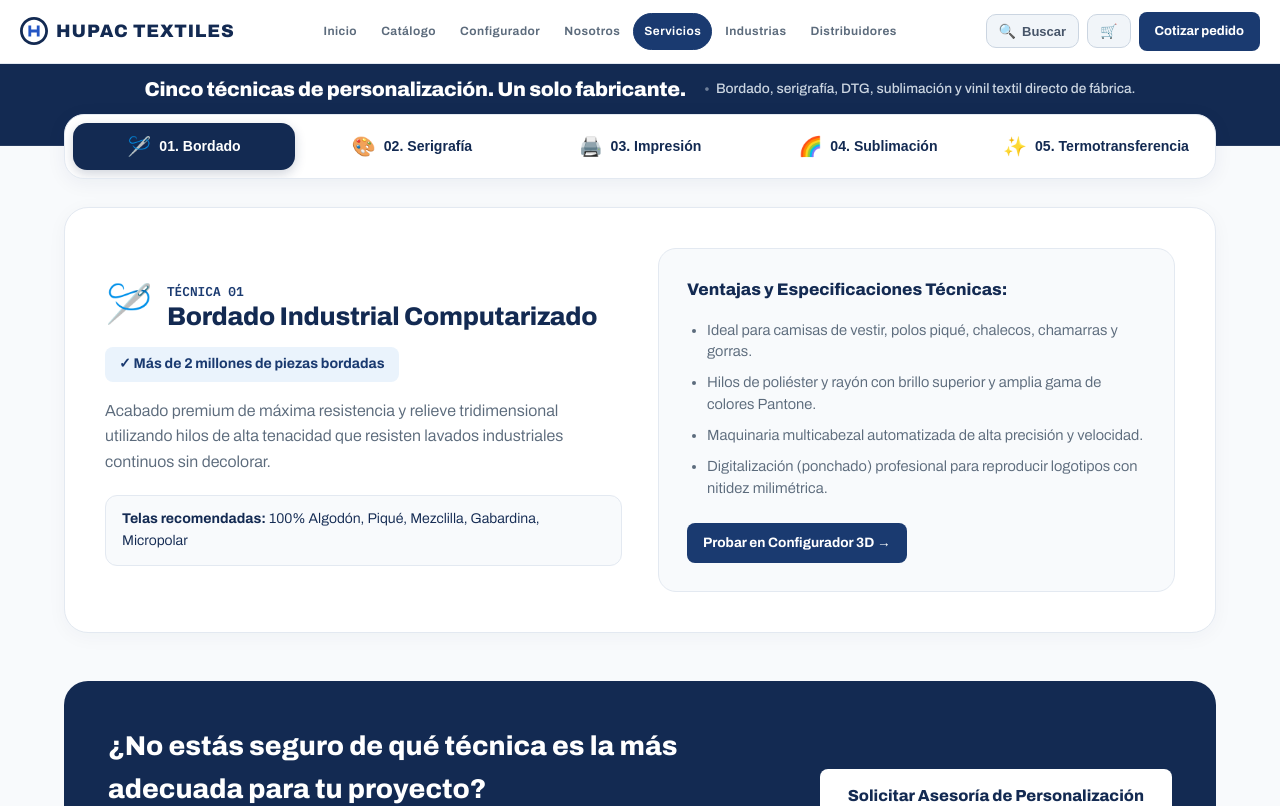
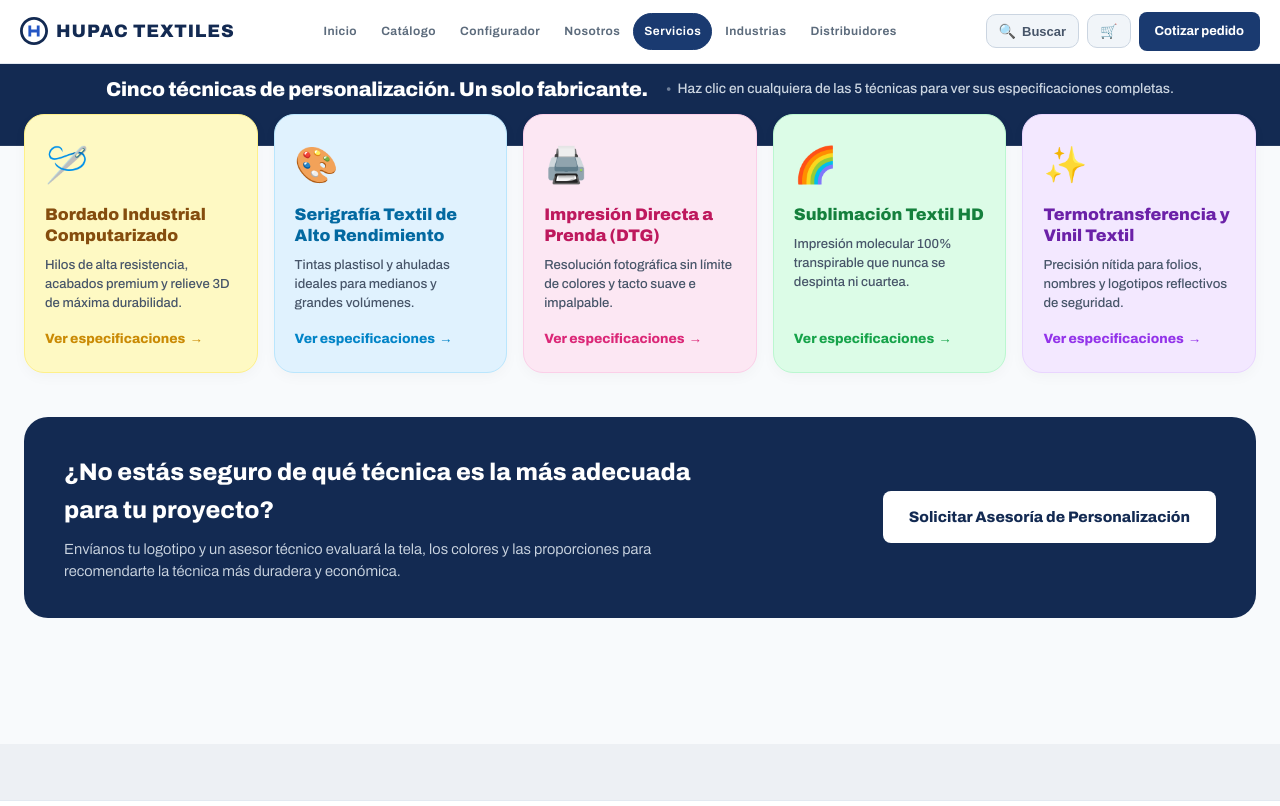
Before and after one commit to danieltrejomx/hupac-textiles-web, a Next.js app: page /servicios in a window 1280 px wide. Shown: the top 806 px of the page. Built offline with nearby package versions, Linux system fonts and the light colour scheme.

Commit message:
feat(servicios): crear tarjetas pastel en una sola linea y modal emergente de especificaciones al dar clic

```diff
--- a/app/servicios/page.tsx
+++ b/app/servicios/page.tsx
@@ -6,13 +6,14 @@ import Footer from '@/components/Footer';
 import TypewriterTitle from '@/components/TypewriterTitle';
 
 export default function ServiciosPage() {
-  const [selectedTecId, setSelectedTecId] = useState<string>('bordado');
+  const [modalServicio, setModalServicio] = useState<any | null>(null);
 
   const serviciosDetalle = [
     {
       id: 'bordado',
       titulo: 'Bordado Industrial Computarizado',
       icono: '🪡',
+      resumen: 'Hilos de alta resistencia, acabados premium y relieve 3D de máxima durabilidad.',
       destacado: 'Más de 2 millones de piezas bordadas',
       desc: 'Acabado premium de máxima resistencia y relieve tridimensional utilizando hilos de alta tenacidad que resisten lavados industriales continuos sin decolorar.',
       caracteristicas: [
@@ -21,12 +22,17 @@ export default function ServiciosPage() {
         'Maquinaria multicabezal automatizada de alta precisión y velocidad.',
         'Digitalización (ponchado) profesional para reproducir logotipos con nitidez milimétrica.'
       ],
-      telas: '100% Algodón, Piqué, Mezclilla, Gabardina, Micropolar'
+      telas: '100% Algodón, Piqué, Mezclilla, Gabardina, Micropolar',
+      bg: '#fef9c3',
+      border: '#fef08a',
+      color: '#854d0e',
+      link: '#ca8a04'
     },
     {
       id: 'serigrafia',
       titulo: 'Serigrafía Textil de Alto Rendimiento',
       icono: '🎨',
+      resumen: 'Tintas plastisol y ahuladas ideales para medianos y grandes volúmenes.',
       destacado: 'La técnica más eficiente para medianos y grandes volúmenes',
       desc: 'Impresión con tintas plastisol, ahuladas y base agua que ofrecen colores intensos, gran durabilidad y excelente relación costo-beneficio para eventos masivos o dotaciones de personal.',
       caracteristicas: [
@@ -35,12 +41,17 @@ export default function ServiciosPage() {
         'Efectos especiales: tacto cero (discharge), inflables (puff) y reflejantes.',
         'Curado térmico controlado que garantiza fijación permanente al tejido.'
       ],
-      telas: '100% Algodón, Algodón/Poliéster, Jersey'
+      telas: '100% Algodón, Algodón/Poliéster, Jersey',
+      bg: '#e0f2fe',
+      border: '#bae6fd',
+      color: '#0369a1',
+      link: '#0284c7'
     },
     {
       id: 'dtg',
       titulo: 'Impresión Directa a Prenda (DTG)',
       icono: '🖨️',
+      resumen: 'Resolución fotográfica sin límite de colores y tacto suave e impalpable.',
       destacado: 'Resolución fotográfica sin límite de colores',
       desc: 'Tecnología digital de inyección de tinta textil que penetra la fibra sin dejar plastas gruesas, permitiendo degradados finos, sombras complejas e ilustraciones hiperrealistas.',
       caracteristicas: [
@@ -49,12 +60,17 @@ export default function ServiciosPage() {
         'Sin costos de revelado de marcos ni matrices.',
         'Tinta pigmentada con base agua de secado reactivo.'
       ],
-      telas: '100% Algodón Peinado y Tejidos Lisos'
+      telas: '100% Algodón Peinado y Tejidos Lisos',
+      bg: '#fce7f3',
+      border: '#fbcfe8',
+      color: '#be185d',
+      link: '#db2777'
     },
     {
       id: 'sublimacion',
       titulo: 'Sublimación Textil HD',
       icono: '🌈',
+      resumen: 'Impresión molecular 100% transpirable que nunca se despinta ni cuartea.',
       destacado: 'Impresión molecular 100% transpirable',
       desc: 'El calor y la presión transforman la tinta en gas penetrando la molécula de poliéster, logrando estampados continuos (full print) que nunca se cuartean ni pierden intensidad.',
       caracteristicas: [
@@ -63,12 +79,17 @@ export default function ServiciosPage() {
         'Colores vivos y brillantes que duran toda la vida útil de la prenda.',
         'Excelente para uniformes deportivos, playeras técnicas y cordones.'
       ],
-      telas: '100% Poliéster, Dry-Fit, Microfibra, Lycra'
+      telas: '100% Poliéster, Dry-Fit, Microfibra, Lycra',
+      bg: '#dcfce7',
+      border: '#bbf7d0',
+      color: '#15803d',
+      link: '#16a34a'
     },
     {
       id: 'transfer',
-      titulo: 'Termotransferencia y Vinil Textil (DTF)',
+      titulo: 'Termotransferencia y Vinil Textil',
       icono: '✨',
+      resumen: 'Precisión nítida para folios, nombres y logotipos reflectivos de seguridad.',
       destacado: 'Precisión nítida para números, nombres y logotipos reflectivos',
       desc: 'Aplicación térmica de películas de poliuretano y tecnología DTF de alta fidelidad, ideal para numeraciones deportivas, personalización individual y detalles de alta reflectividad de seguridad.',
       caracteristicas: [
@@ -77,12 +98,13 @@ export default function ServiciosPage() {
         'Excelente definición en líneas finas y textos pequeños.',
         'Ideal para personalización individual con nombres de empleados.'
       ],
-      telas: 'Algodón, Poliéster, Nylon, Mezclas y Ropa de Trabajo'
+      telas: 'Algodón, Poliéster, Nylon, Mezclas y Ropa de Trabajo',
+      bg: '#f3e8ff',
+      border: '#e9d5ff',
+      color: '#6b21a8',
+      link: '#9333ea'
     }
   ];
-
-  const srvActivo = serviciosDetalle.find(s => s.id === selectedTecId) || serviciosDetalle[0];
-  const idxActivo = serviciosDetalle.findIndex(s => s.id === srvActivo.id);
 
   return (
     <>
@@ -125,148 +147,80 @@ export default function ServiciosPage() {
               alignItems: 'center',
               gap: '6px'
             }}>
-              <span style={{ opacity: 0.5, fontSize: '0.9rem' }}>•</span> Bordado, serigrafía, DTG, sublimación y vinil textil directo de fábrica.
+              <span style={{ opacity: 0.5, fontSize: '0.9rem' }}>•</span> Haz clic en cualquiera de las 5 técnicas para ver sus especificaciones completas.
             </span>
           </div>
         </section>
 
-        {/* Lista Detallada de Servicios en Una Sola Línea de Pestañas */}
-        <div style={{ maxWidth: '1200px', margin: '-32px auto 0 auto', padding: '0 24px' }}>
+        {/* GRID DE LAS 5 TÉCNICAS EN TARJETAS COLORIDAS (EN UNA SOLA LÍNEA) */}
+        <div style={{ maxWidth: '1280px', margin: '-32px auto 0 auto', padding: '0 24px' }}>
 
-          {/* BARRA DE LAS 5 TÉCNICAS EN UNA SOLA LÍNEA */}
           <div style={{
-            backgroundColor: '#ffffff',
+            display: 'grid',
+            gridTemplateColumns: 'repeat(auto-fit, minmax(220px, 1fr))',
+            gap: '16px',
+            marginBottom: '36px'
+          }}>
+            {serviciosDetalle.map((srv, idx) => (
+              <div
+                key={srv.id}
+                onClick={() => setModalServicio(srv)}
+                style={{
+                  backgroundColor: srv.bg,
+                  border: `1.5px solid ${srv.border}`,
                   borderRadius: '20px',
-            padding: '8px',
-            boxShadow: '0 4px 20px rgba(19, 42, 82, 0.06)',
-            border: '1px solid var(--linea)',
-            marginBottom: '28px',
-            display: 'flex',
-            gap: '6px',
-            overflowX: 'auto'
-          }}>
-            {serviciosDetalle.map((srv, idx) => {
-              const isActive = selectedTecId === srv.id;
-              return (
-                <button
-                  key={srv.id}
-                  type="button"
-                  onClick={() => setSelectedTecId(srv.id)}
-                  style={{
-                    flex: 1,
-                    minWidth: '170px',
-                    padding: '12px 14px',
-                    borderRadius: '14px',
-                    border: 'none',
-                    backgroundColor: isActive ? 'var(--marino)' : 'transparent',
-                    color: isActive ? '#ffffff' : 'var(--marino)',
-                    fontWeight: 750,
-                    fontSize: '0.88rem',
+                  padding: '22px 20px',
                   cursor: 'pointer',
                   display: 'flex',
-                    alignItems: 'center',
-                    justifyContent: 'center',
-                    gap: '8px',
-                    transition: 'all 0.15s ease',
-                    boxShadow: isActive ? '0 4px 12px rgba(19, 42, 82, 0.2)' : 'none'
+                  flexDirection: 'column',
+                  justifyContent: 'space-between',
+                  gap: '16px',
+                  transition: 'transform 0.2s ease, box-shadow 0.2s ease',
+                  boxShadow: '0 4px 14px rgba(0,0,0,0.03)'
+                }}
+                onMouseEnter={(e) => {
+                  e.currentTarget.style.transform = 'translateY(-4px)';
+                  e.currentTarget.style.boxShadow = '0 10px 24px rgba(0,0,0,0.08)';
+                }}
+                onMouseLeave={(e) => {
+                  e.currentTarget.style.transform = 'translateY(0)';
+                  e.currentTarget.style.boxShadow = '0 4px 14px rgba(0,0,0,0.03)';
                 }}
               >
-                  <span style={{ fontSize: '1.2rem' }}>{srv.icono}</span>
-                  <span style={{ whiteSpace: 'nowrap' }}>0{idx + 1}. {srv.titulo.split(' ')[0]}</span>
-                </button>
-              );
-            })}
-          </div>
+                <div>
+                  <span style={{ fontSize: '2.2rem', display: 'block', marginBottom: '12px' }}>
+                    {srv.icono}
+                  </span>
 
-          {/* TARJETA DETALLADA DE LA TÉCNICA SELECCIONADA */}
-          <div style={{
-            backgroundColor: '#ffffff',
-            border: '1px solid var(--linea)',
-            borderRadius: '24px',
-            padding: '40px',
-            boxShadow: '0 4px 20px rgba(19, 42, 82, 0.04)',
-            display: 'grid',
-            gridTemplateColumns: 'repeat(auto-fit, minmax(320px, 1fr))',
-            gap: '36px',
-            alignItems: 'center'
-          }}>
-            <div>
-              <div style={{ display: 'flex', alignItems: 'center', gap: '14px', marginBottom: '12px' }}>
-                <span style={{ fontSize: '2.4rem' }}>{srvActivo.icono}</span>
-                <div>
-                  <span style={{ fontSize: '0.8rem', fontFamily: 'var(--mono)', color: 'var(--rey)', fontWeight: 700, textTransform: 'uppercase' }}>
-                    Técnica 0{idxActivo + 1}
-                  </span>
-                  <h2 style={{ fontSize: '1.6rem', color: 'var(--marino)', margin: 0, fontWeight: 800 }}>
-                    {srvActivo.titulo}
-                  </h2>
-                </div>
+                  <h3 style={{ fontSize: '1.05rem', fontWeight: 850, color: srv.color, margin: '0 0 8px 0', lineHeight: 1.25 }}>
+                    {srv.titulo}
+                  </h3>
+
+                  <p style={{ fontSize: '0.82rem', color: '#475569', margin: 0, lineHeight: 1.45, fontWeight: 500 }}>
+                    {srv.resumen}
+                  </p>
                 </div>
 
                 <div style={{
-                display: 'inline-block',
-                backgroundColor: 'var(--cielo)',
-                color: 'var(--rey)',
-                fontWeight: 700,
-                fontSize: '0.88rem',
-                padding: '6px 14px',
-                borderRadius: '8px',
-                marginBottom: '16px'
+                  fontSize: '0.84rem',
+                  fontWeight: 800,
+                  color: srv.link,
+                  display: 'flex',
+                  alignItems: 'center',
+                  gap: '4px'
                 }}>
-                ✓ {srvActivo.destacado}
-              </div>
-
-              <p style={{ fontSize: '1rem', color: 'var(--texto-2)', lineHeight: 1.6, margin: '0 0 20px 0' }}>
-                {srvActivo.desc}
-              </p>
-
-              <div style={{
-                padding: '12px 16px',
-                backgroundColor: '#f8fafc',
-                borderRadius: '12px',
-                border: '1px solid var(--linea)',
-                fontSize: '0.88rem',
-                color: 'var(--marino)'
-              }}>
-                <strong>Telas recomendadas:</strong> {srvActivo.telas}
+                  <span>Ver especificaciones</span> &rarr;
                 </div>
               </div>
-
-            <div style={{
-              backgroundColor: '#f8fafc',
-              border: '1px solid var(--linea)',
-              borderRadius: '18px',
-              padding: '28px'
-            }}>
-              <h3 style={{ fontSize: '1.05rem', color: 'var(--marino)', margin: '0 0 16px 0', fontWeight: 800 }}>
-                Ventajas y Especificaciones Técnicas:
-              </h3>
-              <ul style={{ margin: 0, paddingLeft: '20px', display: 'flex', flexDirection: 'column', gap: '10px' }}>
-                {srvActivo.caracteristicas.map((c, i) => (
-                  <li key={i} style={{ fontSize: '0.92rem', color: 'var(--texto-2)', lineHeight: 1.45 }}>
-                    {c}
-                  </li>
             ))}
-              </ul>
-
-              <div style={{ marginTop: '24px', display: 'flex', gap: '12px' }}>
-                <Link
-                  href="/configurador"
-                  className="btn"
-                  style={{ fontSize: '0.85rem', padding: '9px 16px', backgroundColor: 'var(--rey)', color: '#ffffff' }}
-                >
-                  Probar en Configurador 3D &rarr;
-                </Link>
-              </div>
-            </div>
           </div>
 
           {/* Banner de Asesoría */}
           <div style={{
-            marginTop: '48px',
+            marginTop: '44px',
             backgroundColor: 'var(--marino)',
             borderRadius: '24px',
-            padding: '44px',
+            padding: '36px 40px',
             color: '#ffffff',
             display: 'flex',
             justifyContent: 'space-between',
@@ -275,19 +229,176 @@ export default function ServiciosPage() {
             gap: '24px'
           }}>
             <div style={{ maxWidth: '680px' }}>
-              <h3 style={{ fontSize: '1.7rem', fontWeight: 800, margin: '0 0 8px 0', color: '#ffffff' }}>
+              <h3 style={{ fontSize: '1.5rem', fontWeight: 800, margin: '0 0 8px 0', color: '#ffffff' }}>
                 ¿No estás seguro de qué técnica es la más adecuada para tu proyecto?
               </h3>
-              <p style={{ color: '#cbd5e1', fontSize: '0.98rem', margin: 0, lineHeight: 1.5 }}>
+              <p style={{ color: '#cbd5e1', fontSize: '0.92rem', margin: 0, lineHeight: 1.5 }}>
                 Envíanos tu logotipo y un asesor técnico evaluará la tela, los colores y las proporciones para recomendarte la técnica más duradera y económica.
               </p>
             </div>
-            <Link href="/#cotizador" className="btn" style={{ backgroundColor: '#ffffff', color: 'var(--marino)', fontWeight: 800, padding: '14px 28px', fontSize: '1rem' }}>
+            <Link href="/#cotizador" className="btn" style={{ backgroundColor: '#ffffff', color: 'var(--marino)', fontWeight: 800, padding: '14px 26px', fontSize: '0.95rem' }}>
               Solicitar Asesoría de Personalización
             </Link>
           </div>
         </div>
       </main>
+
+      {/* ================= MODAL PANTALLA EMERGENTE DE TÉCNICA ================= */}
+      {modalServicio && (
+        <div
+          onClick={() => setModalServicio(null)}
+          style={{
+            position: 'fixed',
+            inset: 0,
+            backgroundColor: 'rgba(15, 23, 42, 0.75)',
+            backdropFilter: 'blur(4px)',
+            zIndex: 9999,
+            display: 'flex',
+            alignItems: 'center',
+            justifyContent: 'center',
+            padding: '20px'
+          }}
+        >
+          <div
+            onClick={(e) => e.stopPropagation()}
+            style={{
+              backgroundColor: '#ffffff',
+              borderRadius: '24px',
+              maxWidth: '680px',
+              width: '100%',
+              maxHeight: '90vh',
+              overflowY: 'auto',
+              boxShadow: '0 25px 50px -12px rgba(0, 0, 0, 0.25)',
+              border: `2px solid ${modalServicio.border}`,
+              padding: '32px',
+              position: 'relative'
+            }}
+          >
+            {/* Botón Cerrar */}
+            <button
+              type="button"
+              onClick={() => setModalServicio(null)}
+              style={{
+                position: 'absolute',
+                top: '20px',
+                right: '20px',
+                background: '#f1f5f9',
+                border: 'none',
+                borderRadius: '50%',
+                width: '36px',
+                height: '36px',
+                fontSize: '1.2rem',
+                fontWeight: 700,
+                color: 'var(--marino)',
+                cursor: 'pointer',
+                display: 'flex',
+                alignItems: 'center',
+                justifyContent: 'center',
+                transition: 'all 0.15s ease'
+              }}
+            >
+              ✕
+            </button>
+
+            {/* Header del Modal */}
+            <div style={{ display: 'flex', alignItems: 'center', gap: '16px', marginBottom: '16px' }}>
+              <span style={{ fontSize: '3rem' }}>{modalServicio.icono}</span>
+              <div>
+                <span style={{
+                  fontSize: '0.78rem',
+                  backgroundColor: modalServicio.bg,
+                  color: modalServicio.color,
+                  border: `1px solid ${modalServicio.border}`,
+                  padding: '3px 10px',
+                  borderRadius: '12px',
+                  fontWeight: 800,
+                  display: 'inline-block',
+                  marginBottom: '4px'
+                }}>
+                  ✓ {modalServicio.destacado}
+                </span>
+                <h2 style={{ fontSize: '1.6rem', color: 'var(--marino)', margin: 0, fontWeight: 850, lineHeight: 1.25 }}>
+                  {modalServicio.titulo}
+                </h2>
+              </div>
+            </div>
+
+            <p style={{ fontSize: '0.98rem', color: 'var(--texto-2)', lineHeight: 1.6, marginBottom: '20px' }}>
+              {modalServicio.desc}
+            </p>
+
+            <div style={{
+              padding: '12px 16px',
+              backgroundColor: '#f8fafc',
+              borderRadius: '14px',
+              border: '1px solid var(--linea)',
+              fontSize: '0.88rem',
+              color: 'var(--marino)',
+              marginBottom: '24px'
+            }}>
+              <strong>Telas recomendadas:</strong> {modalServicio.telas}
+            </div>
+
+            {/* Ventajas y Especificaciones */}
+            <div style={{
+              backgroundColor: '#f8fafc',
+              border: '1px solid var(--linea)',
+              borderRadius: '18px',
+              padding: '24px',
+              marginBottom: '24px'
+            }}>
+              <h3 style={{ fontSize: '1.05rem', color: 'var(--marino)', margin: '0 0 14px 0', fontWeight: 800 }}>
+                Ventajas y Especificaciones Técnicas:
+              </h3>
+              <ul style={{ margin: 0, paddingLeft: '20px', display: 'flex', flexDirection: 'column', gap: '10px' }}>
+                {modalServicio.caracteristicas.map((c: string, i: number) => (
+                  <li key={i} style={{ fontSize: '0.92rem', color: 'var(--texto-2)', lineHeight: 1.45 }}>
+                    {c}
+                  </li>
+                ))}
+              </ul>
+            </div>
+
+            {/* Acciones */}
+            <div style={{ display: 'flex', gap: '12px', justifyContent: 'flex-end', flexWrap: 'wrap' }}>
+              <button
+                type="button"
+                onClick={() => setModalServicio(null)}
+                style={{
+                  backgroundColor: '#f1f5f9',
+                  color: 'var(--marino)',
+                  border: '1px solid #cbd5e1',
+                  borderRadius: '12px',
+                  padding: '12px 20px',
+                  fontSize: '0.9rem',
+                  fontWeight: 750,
+                  cursor: 'pointer'
+                }}
+              >
+                Cerrar
+              </button>
+              <Link
+                href="/configurador"
+                className="btn"
+                style={{
+                  backgroundColor: 'var(--rey)',
+                  color: '#ffffff',
+                  fontWeight: 800,
+                  padding: '12px 24px',
+                  borderRadius: '12px',
+                  fontSize: '0.92rem',
+                  display: 'inline-flex',
+                  alignItems: 'center',
+                  gap: '8px'
+                }}
+              >
+                Probar en Configurador 3D &rarr;
+              </Link>
+            </div>
+          </div>
+        </div>
+      )}
+
       <Footer />
     </>
   );
```
Lines whose indentation alone changed are shown as unchanged.
